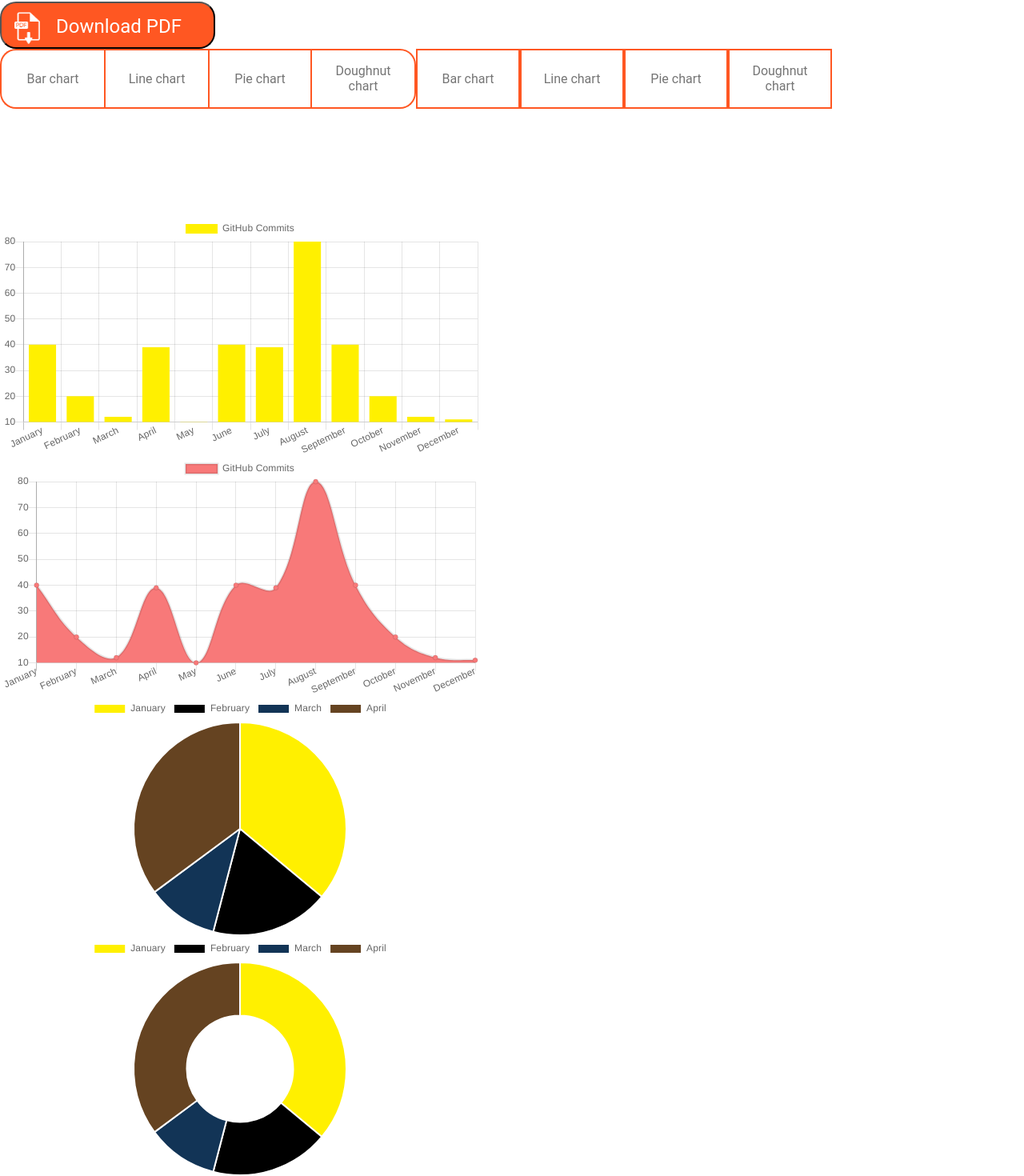
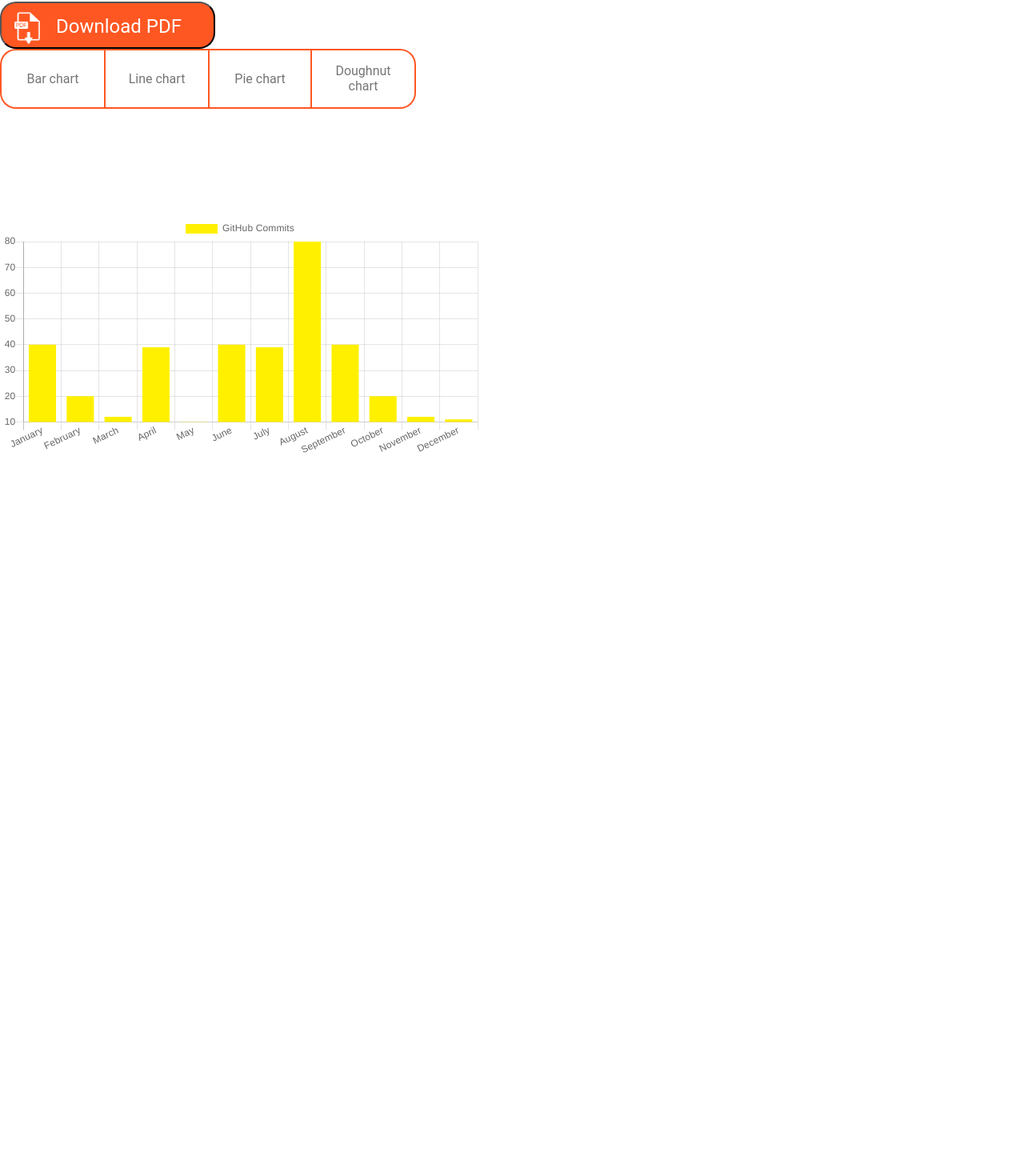
Before and after one commit to eshulga/chartio, a Vue app: page /#/ in a window 1280 px wide. Shown: the part 56-1526 px from the top of the page at 80% size. After the commit the page ends 819 px from the top, so only its background shows below. Built offline with nearby package versions, Linux system fonts and the light colour scheme.

Commit message:
added resbonse between buttons & charts

```diff
--- a/package.json
+++ b/package.json
@@ -21,7 +21,8 @@
     "vue-chartjs": "^3.3.1",
     "vue-material": "^1.0.0-beta-7",
     "vue-router": "^3.0.1",
-    "vue-scroll": "^2.1.7"
+    "vue-scroll": "^2.1.7",
+    "vuex": "^3.0.1"
   },
   "devDependencies": {
     "autoprefixer": "^7.1.2",
--- a/src/common/chart-toggle/ChartToggle.vue
+++ b/src/common/chart-toggle/ChartToggle.vue
@@ -1,21 +1,13 @@
 <template>
     <div class="row">
-        <button class="disabled" @click="clicked">
+        <button class="disabled" @click="clicked" data-type="bar">
         <font-awesome-icon icon="chart-bar" size="3x" v-on:click.stop/>Bar chart</button>
-        <button class="disabled" @click="clicked">
+        <button class="disabled" @click="clicked" data-type="line">
         <font-awesome-icon icon="chart-line" size="3x" v-on:click.stop/>Line chart</button>
-        <button class="disabled" @click="clicked">
+        <button class="disabled" @click="clicked" data-type="pie">
         <font-awesome-icon icon="chart-pie" size="3x" v-on:click.stop/>Pie chart</button>
-        <button class="disabled" @click="clicked">
+        <button class="disabled" @click="clicked" data-type="don">
         <font-awesome-icon icon="chart-area" size="3x" v-on:click.stop/>Doughnut chart</button>
-        <button class="disabled" @click="clicked" data-type="bar">
-        <font-awesome-icon icon="chart-bar" size="3x" />Bar chart</button>
-        <button class="disabled" @click="clicked" data-type="line">
-        <font-awesome-icon icon="chart-line" size="2x" />Line chart</button>
-        <button class="disabled" @click="clicked" data-type="pie">
-        <font-awesome-icon icon="chart-pie" size="3x" />Pie chart</button>
-        <button class="disabled" @click="clicked" data-type="don">
-        <font-awesome-icon icon="chart-area" size="3x" />Doughnut chart</button>
     </div>
 </template>
 
@@ -27,7 +19,7 @@ export default {
   name: 'FAExample',
   data () {
     return {
-      isActive: false
+      // isActive: ''
     }
   },
   methods: {
@@ -37,7 +29,8 @@ export default {
       sibl.forEach((item) => {
         return item.classList.remove('active')
       })
-      console.dir(event.target.dataset.type)
+      this.$eventBus.$emit('toggleCharts', event.target.dataset.type)
+      console.log(event.target.dataset.type)
       // this.isActive = !this.isActive
     },
     getSiblings: function (elem) {
--- a/src/components/chartjs/ChartJs.vue
+++ b/src/components/chartjs/ChartJs.vue
@@ -1,9 +1,9 @@
 <template>
   <div class="chart-container">
-    <bar-chart :height="200" />
-    <line-chart :height="200" />
-    <pie-chart :height="200" />
-    <don-chart :height="200" />
+    <bar-chart :class="currentChart === 'bar' ? 'valid' : 'invalid'" :height="200" />
+    <line-chart :class="currentChart === 'line' ? 'valid' : 'invalid'" :height="200" />
+    <pie-chart :class="currentChart === 'pie' ? 'valid' : 'invalid'" :height="200" />
+    <don-chart :class="currentChart === 'don' ? 'valid' : 'invalid'" :height="200" />
   </div>
 </template>
 
@@ -16,11 +16,24 @@ import DonChart from '../../common/charjs/DoughuntChart.vue'
 export default {
   data () {
     return {
-
+      currentChart: 'bar'
     }
   },
   components: {
     BarChart, LineChart, PieChart, DonChart
+  },
+  methods: {
+    // changeChart () {
+    //   console.log(this)
+    // }
+  },
+  mounted () {
+    this.$eventBus.$on('toggleCharts', (args) => {
+      this.currentChart = args
+    })
+  },
+  beforeUpdate () {
+
   }
 }
 </script>
@@ -31,4 +44,12 @@ export default {
     // max-height: 200px;
   }
 
+  .valid {
+    display: block;
+  }
+
+  .invalid {
+    display: none;
+  }
+
 </style>
```
Also changed, not shown: 1 other file (tests, documents, lock files or other folders).
